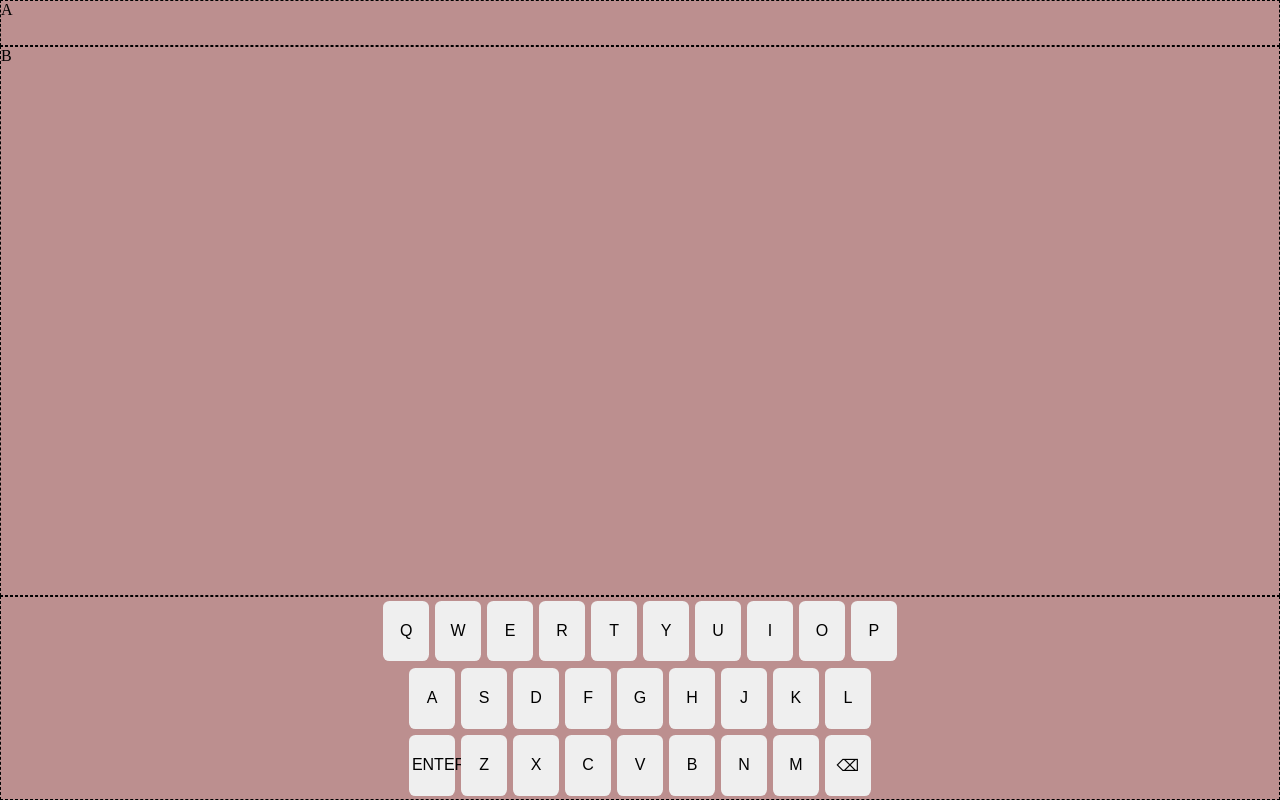
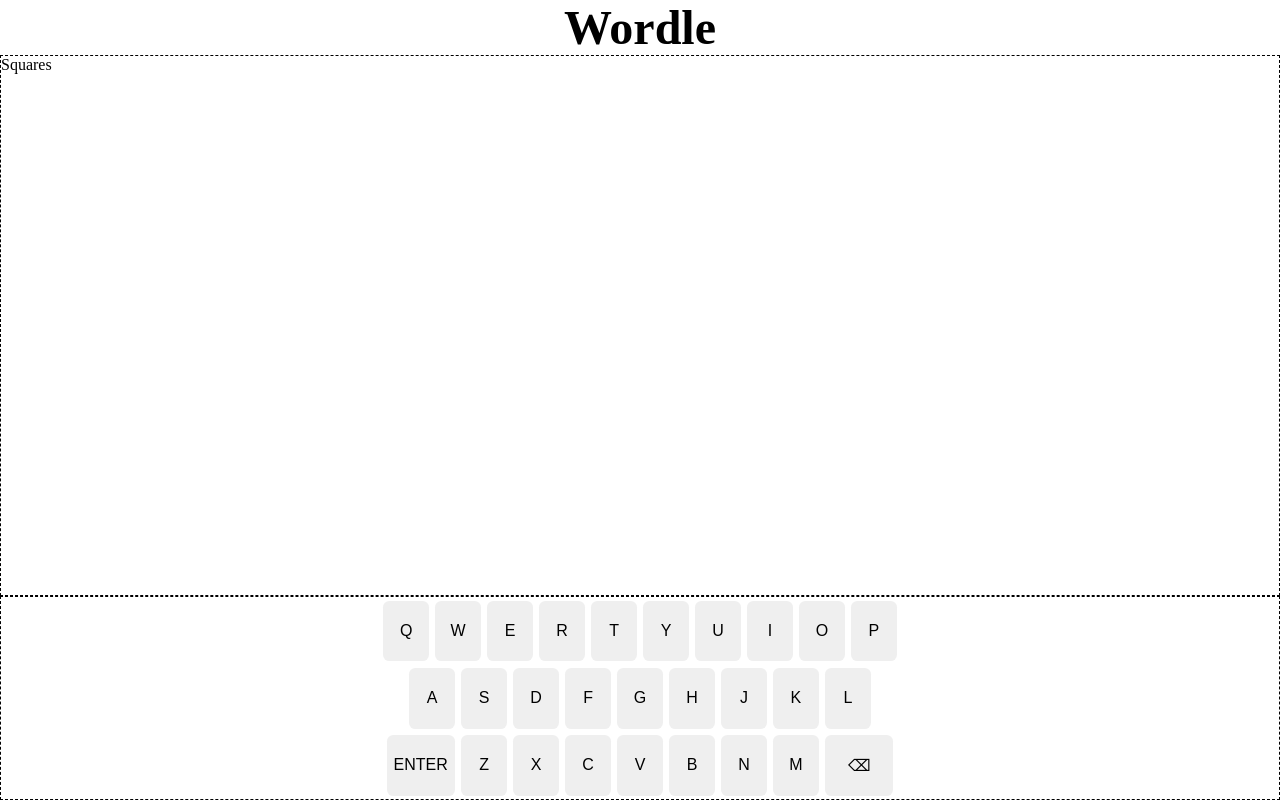
Before and after one commit to Nikhil-Tailor/wordle, a plain HTML site: page index.html in a window 1280 px wide. Drawn offline with Linux system fonts and the light colour scheme.

Commit message:
changed css

```diff
--- a/index.html
+++ b/index.html
@@ -12,7 +12,6 @@
     div {
     list-style: none;
     border: black thin dashed;
-    background: rosybrown;
 
   }
   .keyboard {
@@ -33,19 +32,21 @@
         border: none;
         font-size: 1em;
     }
+    .large{
+        width: 4.275em;
+    }
+    h1{
+        text-align: center;
+        font-size: 3rem;
+    }
 
     @media screen and (max-width: 600px) {
     button{
             width: 10%;
           }
-    #enter{
+    .large{
         width:20%;
         padding: 0;
-    }
-    #back{
-        width: 20%;
-        padding: 0;
-
     }
     .keyboardw{
     padding-bottom: 0.5em;
@@ -67,9 +68,10 @@
 
 
 <main>
+    <body></body>
 <title>Wordle</title>
-<div>A</div>
-<div>B</div>
+<h1>Wordle</h1>
+<div>Squares</div>
 <div>
 
 
@@ -102,7 +104,7 @@
 
 
         <section class="keyboard">
-            <button id="enter">Enter</button>
+            <button class="large">Enter</button>
             <button>z</button>
             <button>x</button>
             <button>c</button>
@@ -110,8 +112,19 @@
             <button>b</button>
             <button>n</button>
             <button>m</button>
-            <button id="back">⌫</button>
+            <button class="large">⌫</button>
         </section>
         </section>
 </div>
 </main>
+
+<script>
+        function runing() {
+        console.log("Running...");
+    }
+    const b = document.querySelectorAll('button');
+    console.log(b);
+    b.addEventListener("click",runing);
+
+
+</script>
```
